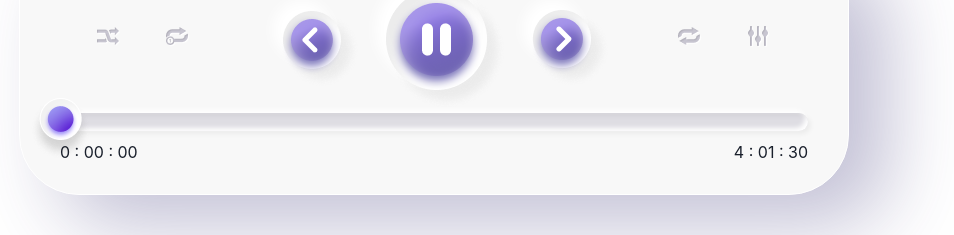
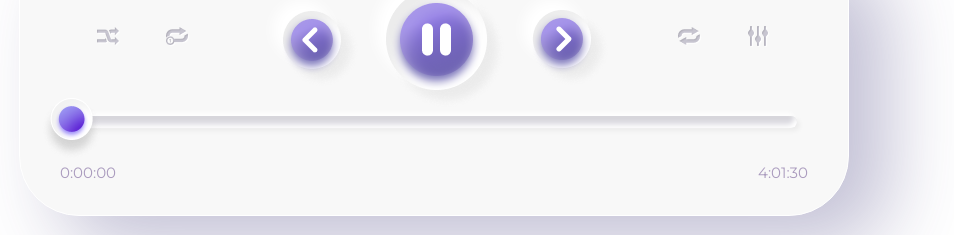
Before and after one commit to Sam44323/Player-Neumorphism, a React (Create React App) app: page / in a window 1280 px wide. Shown: the part 574-809 px from the top of the page, without its empty margins (81-1035 px from the left). Built offline with nearby package versions, Linux system fonts and the light colour scheme.

Commit message:
add: added controlled styles for player controls

```diff
--- a/src/components/PlayerControls.tsx
+++ b/src/components/PlayerControls.tsx
@@ -36,14 +36,14 @@ const PlayerControls: React.FC = () => {
         </div>
       </section>
       <div className={styles.BottomContainer}>
-        <section>
+        <section className={styles.SliderSection}>
           <Slider aria-label="slider-ex-1" defaultValue={0}>
             <SliderTrack
               style={{
-                height: "10px",
+                height: "010px",
                 borderRadius: "17.5px",
                 background: "#DEDDE3",
-                padding: "9px 0",
+                padding: "6px 0",
                 boxShadow:
                   "-3px -3px 5px #FFFFFF, 3px 3px 5px rgba(0, 0, 0, 0.05), inset 3px 3px 5px rgba(0, 0, 0, 0.05), inset -3px -3px 5px #FFFFFF",
               }}
@@ -79,8 +79,8 @@ const PlayerControls: React.FC = () => {
           </Slider>
         </section>
         <section className={styles.TimerSection}>
-          <p>0 : 00 : 00</p>
-          <p>4 : 01 : 30</p>
+          <p>0:00:00</p>
+          <p>4:01:30</p>
         </section>
       </div>
     </div>
--- a/src/styles/PlayerControls.module.scss
+++ b/src/styles/PlayerControls.module.scss
@@ -25,10 +25,26 @@
     }
   }
   .BottomContainer {
+    .SliderSection {
+      width: 97%;
+      margin: 0 auto;
+    }
     .TimerSection {
       display: flex;
       justify-content: space-between;
       align-items: center;
+      margin-top: 20px;
+      p {
+        font-family: "Montserrat", sans-serif;
+        font-style: normal;
+        font-weight: normal;
+        font-size: 15px;
+        line-height: 25px;
+        display: flex;
+        align-items: center;
+        font-feature-settings: "liga" off;
+        color: #aa9bbe;
+      }
     }
   }
 }
```
